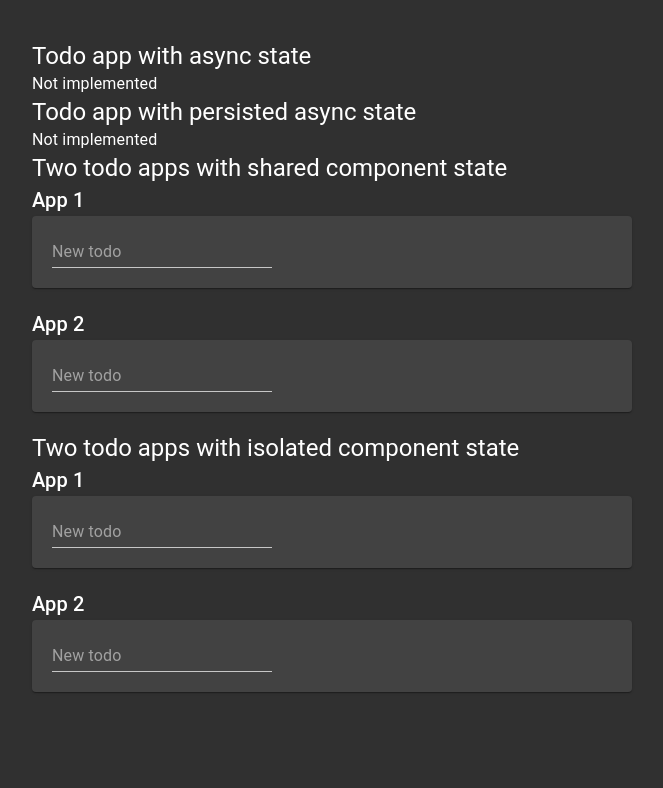
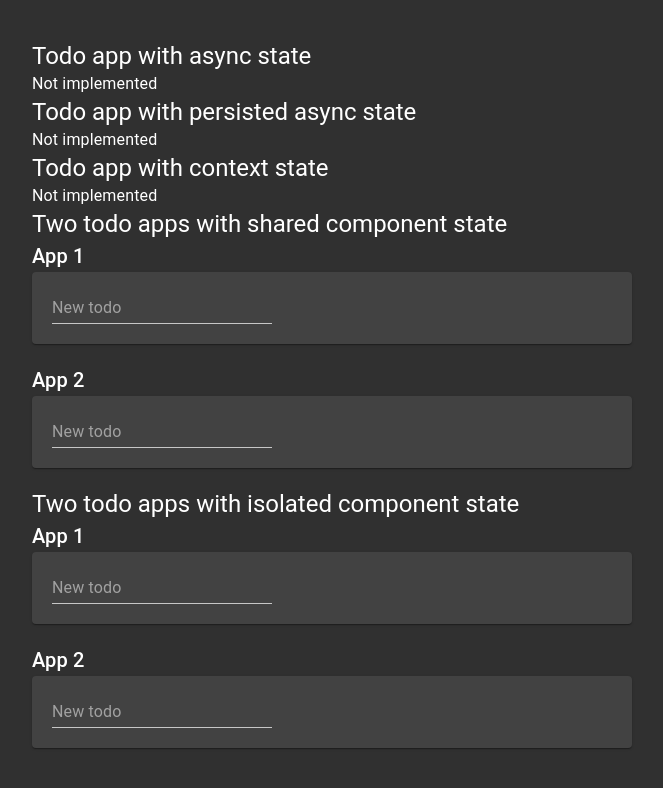
Before and after one commit to ksandin/typescript-react-state-rnd, a React (Create React App) app: page / in a window 1280 px wide. Shown: the top 788 px of the page, without its empty margins (308-971 px from the left). Built offline with nearby package versions, Linux system fonts and the light colour scheme.

Commit message:
Add example for context state

```diff
--- a/src/components/Examples.tsx
+++ b/src/components/Examples.tsx
@@ -3,12 +3,14 @@ import { TodoExampleSharedState } from "./TodoExampleSharedState";
 import { TodoExampleIsolatedState } from "./TodoExampleIsolatedState";
 import { TodoExampleAsyncState } from "./TodoExampleAsyncState";
 import { TodoExamplePersistedAsyncState } from "./TodoExamplePersistedAsyncState";
+import { TodoExampleContextState } from "./TodoExampleContextState";
 
 export const Examples = () => {
   return (
     <>
       <TodoExampleAsyncState />
       <TodoExamplePersistedAsyncState />
+      <TodoExampleContextState />
       <TodoExampleSharedState />
       <TodoExampleIsolatedState />
     </>
--- /dev/null
+++ b/src/components/TodoExampleContextState.tsx
@@ -0,0 +1,11 @@
+import React from "react";
+import { Example } from "./Example";
+import { Typography } from "@material-ui/core";
+
+export type TodoExampleContextStateProps = {};
+
+export const TodoExampleContextState: React.FC<TodoExampleContextStateProps> = () => (
+  <Example label="Todo app with context state">
+    <Typography>Not implemented</Typography>
+  </Example>
+);
```
